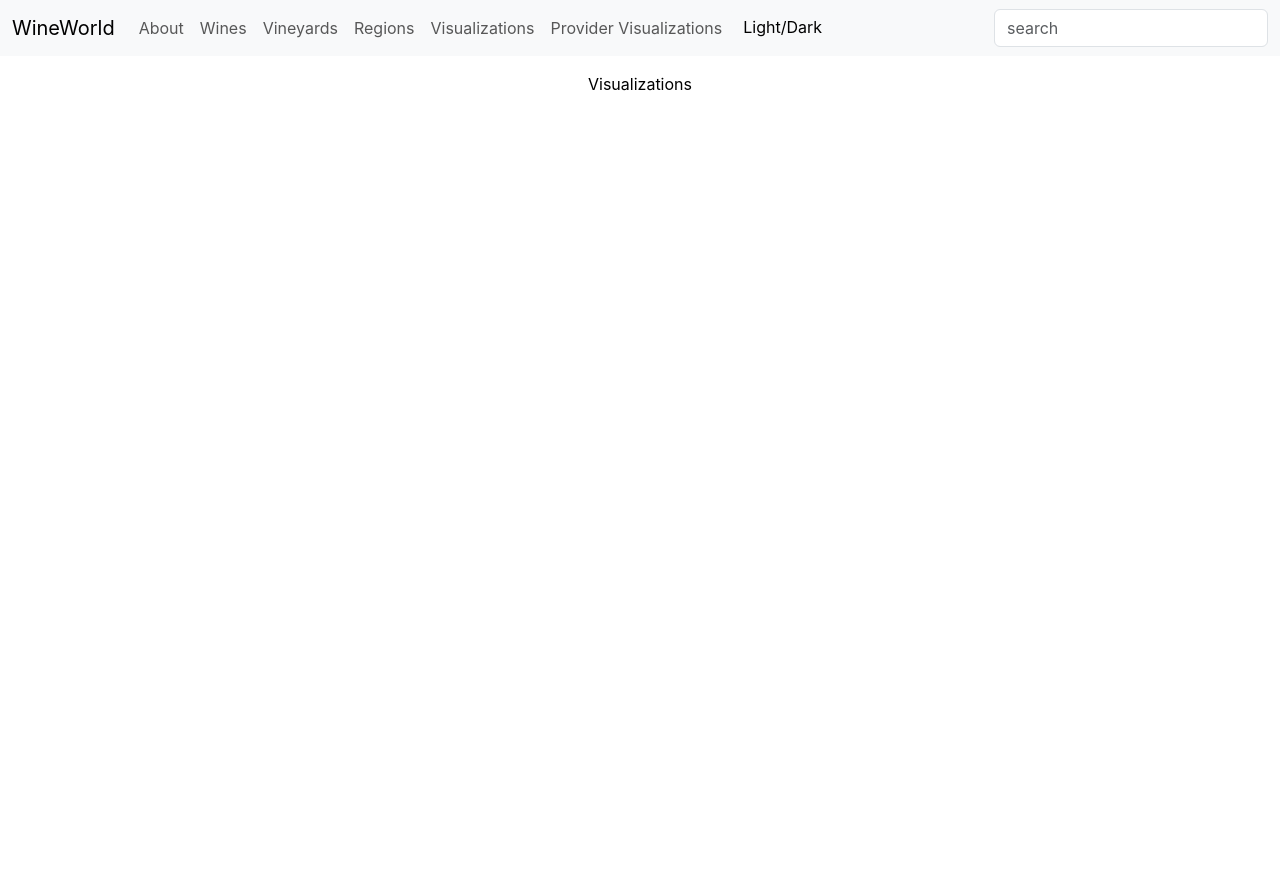
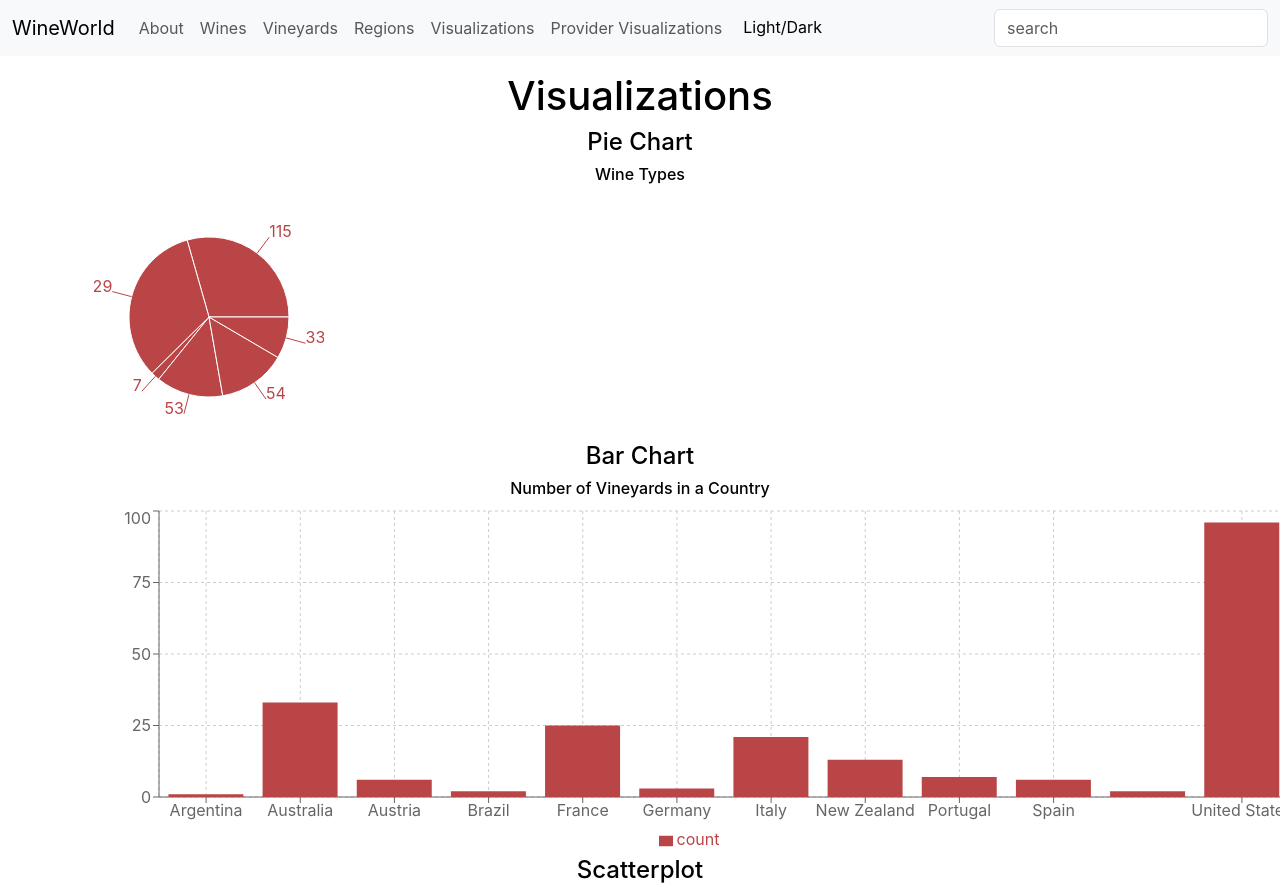
Before and after one commit to minidomo/wineworld, a React (Create React App) app in the folder frontend/: page /visualizations in a window 1280 px wide. Before the commit the page ends 800 px from the top, so only its background shows below. Built offline with nearby package versions, Linux system fonts and the light colour scheme.

Commit message:
fixed static visualizations

```diff
--- /dev/null
+++ b/frontend/src/components/VineyardChart.js
@@ -0,0 +1,78 @@
+import React from 'react';
+import Container from 'react-bootstrap/esm/Container';
+import Row from 'react-bootstrap/Row';
+import Col from 'react-bootstrap/Col';
+import { BarChart, Bar, XAxis, YAxis, CartesianGrid, Tooltip, Legend } from 'recharts';
+
+const data = [
+    {
+        country: "Argentina",
+        count: 1,
+    },
+    {
+        country: "Australia",
+        count: 33,
+    },
+    {
+        country: "Austria",
+        count: 6,
+    },
+    {
+        country: "Brazil",
+        count: 2,
+    },
+    {
+        country: "France",
+        count: 25,
+    },
+    {
+        country: "Germany",
+        count: 3,
+    },
+    {
+        country: "Italy",
+        count: 21,
+    },
+    {
+        country: "New Zealand",
+        count: 13,
+    },
+    {
+        country: "Portugal",
+        count: 7,
+    },
+    {
+        country: "Spain",
+        count: 6,
+    },
+    {
+        country: "Switzerland",
+        count: 2,
+    },
+    {
+        country: "United States",
+        count: 96,
+    },
+
+];
+
+
+const VineyardChart = () => (
+    <Container fluid="md">
+        <Row>
+            <h6> Number of Vineyards in a Country </h6>
+            <Col>
+                <BarChart width={1200} height={350} data={data}>
+                    <CartesianGrid strokeDasharray="3 3" />
+                    <XAxis dataKey="country" />
+                    <YAxis />
+                    <Tooltip />
+                    <Legend />
+                    <Bar dataKey="count" fill="#ba4547" />
+                </BarChart>
+            </Col>
+        </Row>
+    </Container>
+  );
+
+export default VineyardChart;
--- /dev/null
+++ b/frontend/src/components/WineChart.js
@@ -0,0 +1,58 @@
+import React from 'react';
+import Container from 'react-bootstrap/esm/Container';
+import Row from 'react-bootstrap/Row';
+import Col from 'react-bootstrap/Col';
+import { PieChart, Pie, Tooltip, } from 'recharts';
+
+
+const data = [
+    {
+        type: "Red",
+        count: 115
+    },
+    {
+        type: "White",
+        count: 129
+    },
+    {
+        type: "Sparkling",
+        count: 7
+    },
+    {
+        type: "Rose",
+        count: 53
+    },
+    {
+        type: "Dessert",
+        count: 54
+    },
+    {
+        type: "Port",
+        count: 33
+    },
+];
+
+
+const WineChart = () => (
+    <Container fluid="md">
+        <Row>
+            <h6> Wine Types </h6>
+            <Col>
+                <PieChart width={230} height={250}>
+                    <Pie
+                    data={data}
+                    dataKey="count"
+                    nameKey="type"
+                    cx="50%"
+                    cy="50%"
+                    outerRadius={80}
+                    fill="#ba4547"
+                    label />
+                    <Tooltip />
+                </PieChart>
+            </Col>
+        </Row>
+    </Container>
+  );
+
+export default WineChart;
--- a/frontend/src/containers/Visualizations.js
+++ b/frontend/src/containers/Visualizations.js
@@ -1,5 +1,19 @@
 import React from 'react';
+import Container from 'react-bootstrap/esm/Container';
+import VineyardChart from '../components/VineyardChart';
+import WineChart from '../components/WineChart';
 
-const Visualizations = () => <div>Visualizations</div>;
+const Visualizations = () => (
+    <Container>
+        <h1> Visualizations </h1>
+
+        <h4> Pie Chart </h4>
+        <WineChart></WineChart>
+        <h4> Bar Chart </h4>
+        <VineyardChart></VineyardChart>
+        <h4> Scatterplot </h4>
+
+    </Container>
+    );
 
 export default Visualizations;
```
